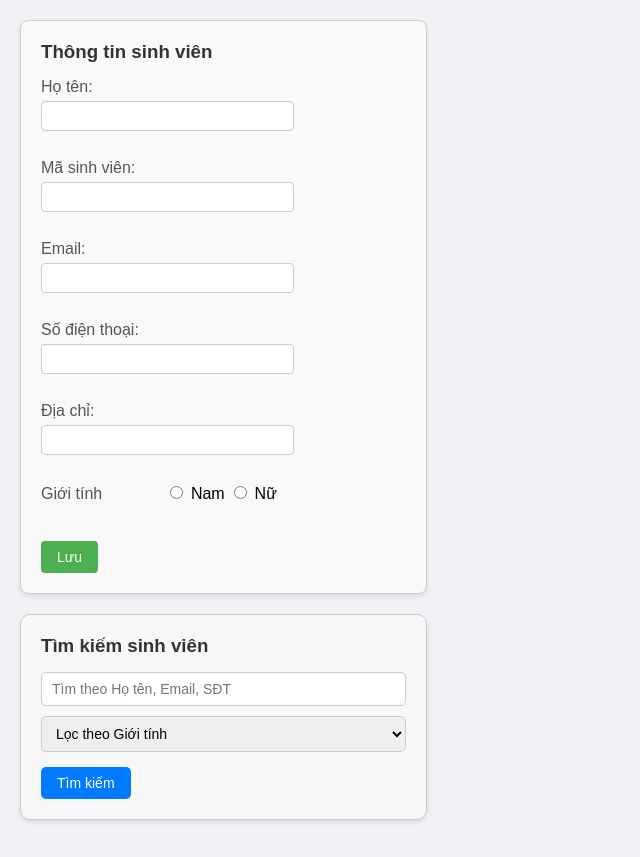
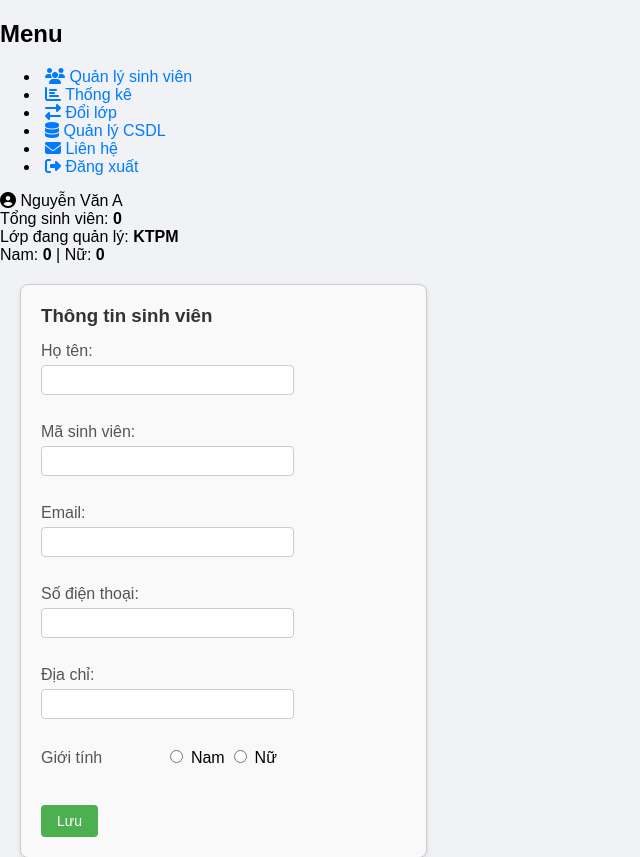
Before and after one commit to Rumnn/BTL-KTPM, a plain HTML site: page Frontend/html/index.html in a window 1280 px wide. Shown: the top 857 px of the page, without its empty margins (0-640 px from the left). Drawn offline with nearby package versions, Linux system fonts and the light colour scheme.

Commit message:
Update index.html

```diff
--- a/Frontend/html/index.html
+++ b/Frontend/html/index.html
@@ -1,60 +1,87 @@
 <!DOCTYPE html>
-<html lang="en">
+<html lang="vi">
 
 <head>
-    <meta charset="UTF-8">
-    <meta name="viewport" content="width=device-width, initial-scale=1.0">
+  <meta charset="UTF-8" />
+  <meta name="viewport" content="width=device-width, initial-scale=1.0" />
   <title>Quản lý sinh viên</title>
   <link rel="stylesheet" href="../css/style.css">
+  <link rel="stylesheet" href="https://cdnjs.cloudflare.com/ajax/libs/font-awesome/6.5.0/css/all.min.css" />
 </head>
 
 <body onload="renderListStudent()">
-    <!-- Bọc toàn bộ nội dung trong container -->
+  <div class="dashboard-container">
+    <!-- === SIDEBAR === -->
+    <aside class="sidebar">
+      <h2>Menu</h2>
+      <ul>
+        <li><a href="#"><i class="fas fa-users"></i> Quản lý sinh viên</a></li>
+        <li><a href="#"><i class="fas fa-chart-bar"></i> Thống kê</a></li>
+        <li><a href="#"><i class="fas fa-exchange-alt"></i> Đổi lớp</a></li>
+        <li><a href="#"><i class="fas fa-database"></i> Quản lý CSDL</a></li>
+        <li><a href="#"><i class="fas fa-envelope"></i> Liên hệ</a></li>
+        <li><a href="javascript:void(0);" onclick="logout()"><i class="fas fa-sign-out-alt"></i> Đăng xuất</a></li>
+      </ul>
+    </aside>
+
+    <!-- === NỘI DUNG CHÍNH === -->
+    <main class="main-content">
+      <!-- Header -->
+      <header class="header">
+        <div class="user-info">
+          <i class="fas fa-user-circle"></i> Nguyễn Văn A
+        </div>
+      </header>
+
+      <!-- Thống kê -->
+      <section class="stats">
+        <div class="stat-box">Tổng sinh viên: <strong id="total-students">0</strong></div>
+        <div class="stat-box">Lớp đang quản lý: <strong>KTPM</strong></div>
+        <div class="stat-box">
+          Nam: <strong id="male-count">0</strong> |
+          Nữ: <strong id="female-count">0</strong>
+        </div>
+      </section>
+
+      <!-- Nội dung quản lý sinh viên -->
       <div class="main-container">
-        <!-- BÊN TRÁI -->
+        <!-- FORM VÀ TÌM KIẾM -->
         <div class="left-panel">
-
-            <!-- === FORM NHẬP THÔNG TIN SINH VIÊN === -->
+          <!-- Form -->
           <div class="form-student">
             <h3>Thông tin sinh viên</h3>
             <form id="student-form">
               <label>Họ tên:</label><br>
               <input type="text" id="fullname">
-                    <span id="fullname-error" class="error"></span>
-                    <br>
+              <span id="fullname-error" class="error"></span><br>
 
               <label>Mã sinh viên:</label><br>
               <input type="text" id="code">
-                    <span id="code-error" class="error"></span>
-                    <br>
+              <span id="code-error" class="error"></span><br>
 
               <label>Email:</label><br>
               <input type="email" id="email">
-                    <span id="email-error" class="error"></span>
-                    <br>
+              <span id="email-error" class="error"></span><br>
 
               <label>Số điện thoại:</label><br>
               <input type="text" id="phone">
-                    <span id="phone-error" class="error"></span>
-                    <br>
+              <span id="phone-error" class="error"></span><br>
 
               <label>Địa chỉ:</label><br>
               <input type="text" id="address">
-                    <span id="address-error" class="error"></span>
-                    <br>
+              <span id="address-error" class="error"></span><br>
 
               <label>Giới tính</label>
               <input type="radio" name="gender" id="male" value="1"> Nam
               <input type="radio" name="gender" id="famale" value="2"> Nữ
-                    <span id="gender-error" class="error"></span>
-                    <br>
+              <span id="gender-error" class="error"></span><br>
 
               <button id="save-btn" type="button" onclick="save()">Lưu</button>
               <input type="hidden" id="edit-id" value="">
             </form>
           </div>
 
-            <!-- === BẢNG TÌM KIẾM SINH VIÊN === -->
+          <!-- Tìm kiếm -->
           <div class="search-panel">
             <h3>Tìm kiếm sinh viên</h3>
             <input type="text" id="search-input" placeholder="Tìm theo Họ tên, Email, SĐT"><br>
@@ -65,7 +92,7 @@
             </select>
             <button onclick="searchStudents()">Tìm kiếm</button>
 
-                <!-- KẾT QUẢ TÌM KIẾM -->
+            <!-- Kết quả tìm kiếm -->
             <div class="search-result" id="search-result" style="display: none;">
               <h4>Kết quả tìm kiếm</h4>
               <table id="search-student-table" border="1" cellpadding="4"></table>
@@ -73,17 +100,18 @@
           </div>
         </div>
 
-        <!-- BÊN PHẢI -->
+        <!-- DANH SÁCH SINH VIÊN -->
         <div class="right-panel">
           <div class="list-student" id="list-student">
             <h3>Danh sách sinh viên</h3>
-                <table id="grid-students" width="100%" border="1" cellpadding="4">
-                    <!-- nội dung sinh viên sẽ được render bằng JS -->
-                </table>
+            <table id="grid-students" width="100%" border="1" cellpadding="4"></table>
           </div>
         </div>
       </div>
+    </main>
+  </div>
 
+  <!-- SCRIPT -->
   <script src="https://cdn.jsdelivr.net/npm/lodash@4.17.21/lodash.min.js"></script>
   <script src="../js/student.js"></script>
 </body>
```
Lines whose indentation alone changed are shown as unchanged.
